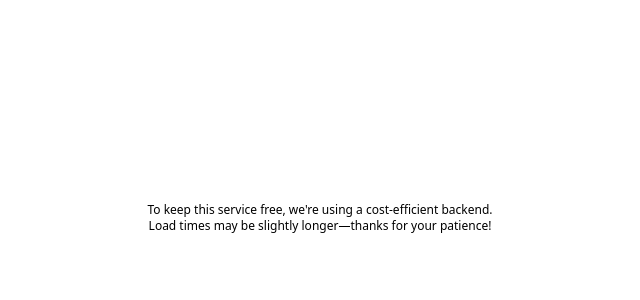
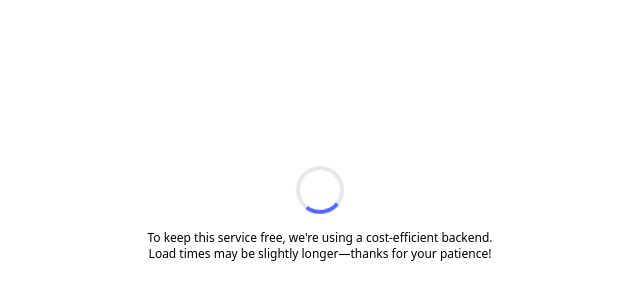
Before and after one commit to anujgawde/getjobs, a Next.js app: page /jobs in a window 1280 px wide. Shown: the part 186-486 px from the top of the page, without its empty margins (320-960 px from the left). Built offline with nearby package versions, Linux system fonts and the light colour scheme.

Commit message:
fixed tailwind dynamic classes issue for BaseLoader component

```diff
--- a/src/app/jobs/page.tsx
+++ b/src/app/jobs/page.tsx
@@ -156,7 +156,11 @@ export default function Jobs() {
             className="rounded-lg bg-primary disabled:opacity-80 disabled:hover:bg-primary text-white px-4 py-2 font-semibold h-[42px] hover:bg-primary/90 focus:outline-none focus:ring-2 focus:ring-primary focus:ring-offset-2 transition-colors"
           >
             {isLoading ? (
-              <BaseLoader color="white" size="6" borderSize="2" />
+              <BaseLoader
+                colorClasses="border-t-white"
+                sizeClasses="h-6 w-6"
+                borderClasses="border-2 border-t-2"
+              />
             ) : (
               <p>Fetch!</p>
             )}
--- a/src/app/layout.tsx
+++ b/src/app/layout.tsx
@@ -64,8 +64,8 @@ export default function RootLayout({
           {serverReady ? (
             children
           ) : (
-            <div className="h-screen w-full flex items-center justify-center flex-col space-y-2">
-              <BaseLoader size="12" color="primary" borderSize="4" />
+            <div className="h-screen w-full flex items-center justify-center flex-col space-y-4">
+              <BaseLoader />
               {!hasSeenPrompt && !serverReady && (
                 <p className="text-xs text-black font-medium text-center">
                   To keep this service free, we&apos;re using a cost-efficient
--- a/src/app/page.tsx
+++ b/src/app/page.tsx
@@ -49,7 +49,11 @@ export default function Home() {
               className="rounded-lg bg-primary disabled:opacity-80 disabled:hover:bg-primary text-white px-4 py-2 font-semibold hover:bg-primary/90 focus:outline-none focus:ring-2 focus:ring-primary focus:ring-offset-2 transition-colors"
             >
               {isLoading ? (
-                <BaseLoader color="white" size="6" borderSize="2" />
+                <BaseLoader
+                  colorClasses="border-t-white"
+                  sizeClasses="h-6 w-6"
+                  borderClasses="border-2 border-t-2"
+                />
               ) : (
                 <p>Enter</p>
               )}
--- a/src/components/base/BaseLoader.tsx
+++ b/src/components/base/BaseLoader.tsx
@@ -1,9 +1,13 @@
 import React from "react";
 
-const BaseLoader = ({ color = "primary", size = "12", borderSize = "4" }) => {
+const BaseLoader = ({
+  colorClasses = "border-t-primary",
+  sizeClasses = "h-12 w-12",
+  borderClasses = "border-4 border-t-4",
+}) => {
   return (
     <div
-      className={`w-${size} h-${size} border-${borderSize} border-t-${borderSize} border-gray-200 border-t-${color} rounded-full animate-spin`}
+      className={`${sizeClasses} ${colorClasses} ${borderClasses} border-gray-200  rounded-full animate-spin`}
     ></div>
   );
 };
```
